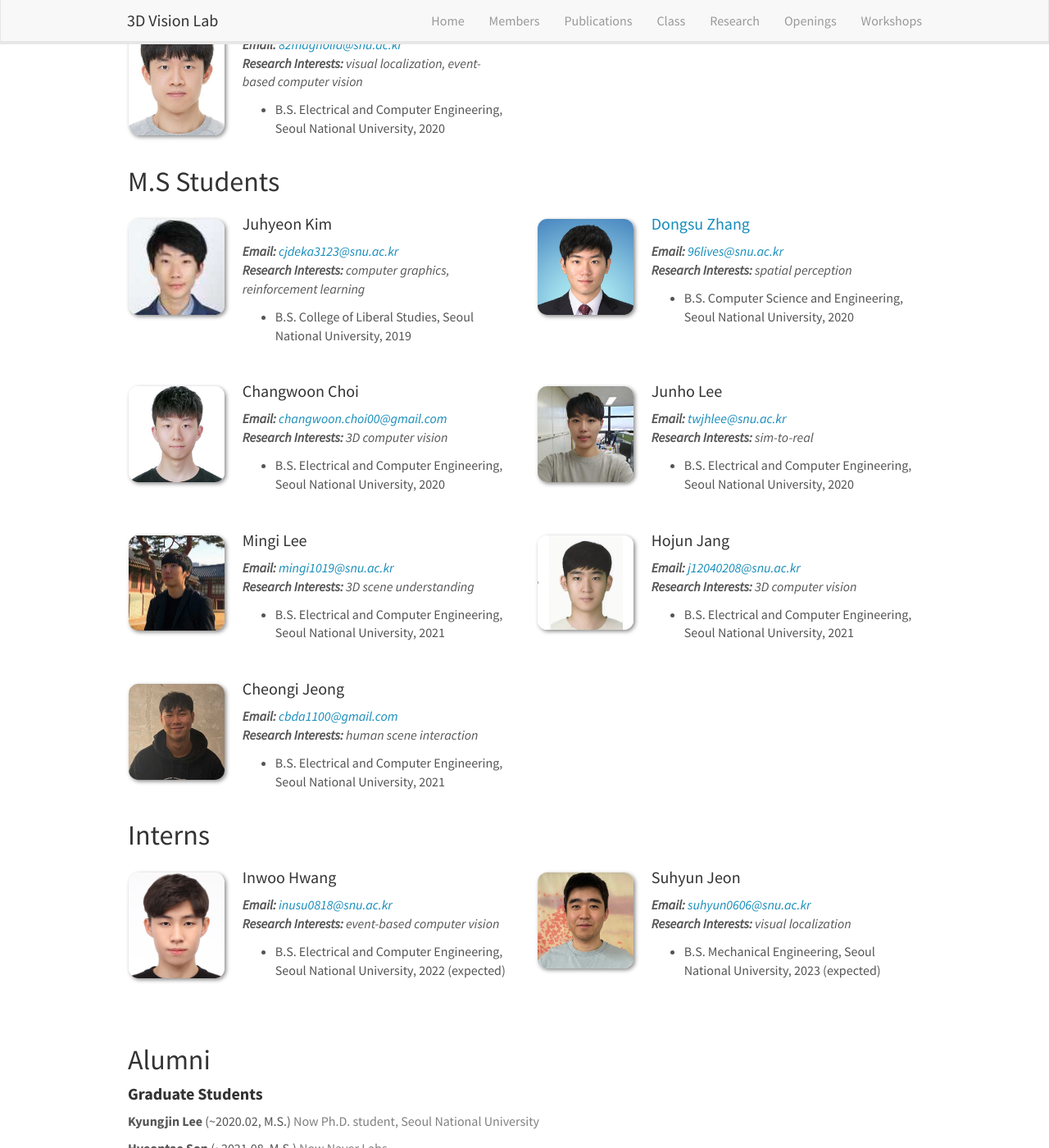
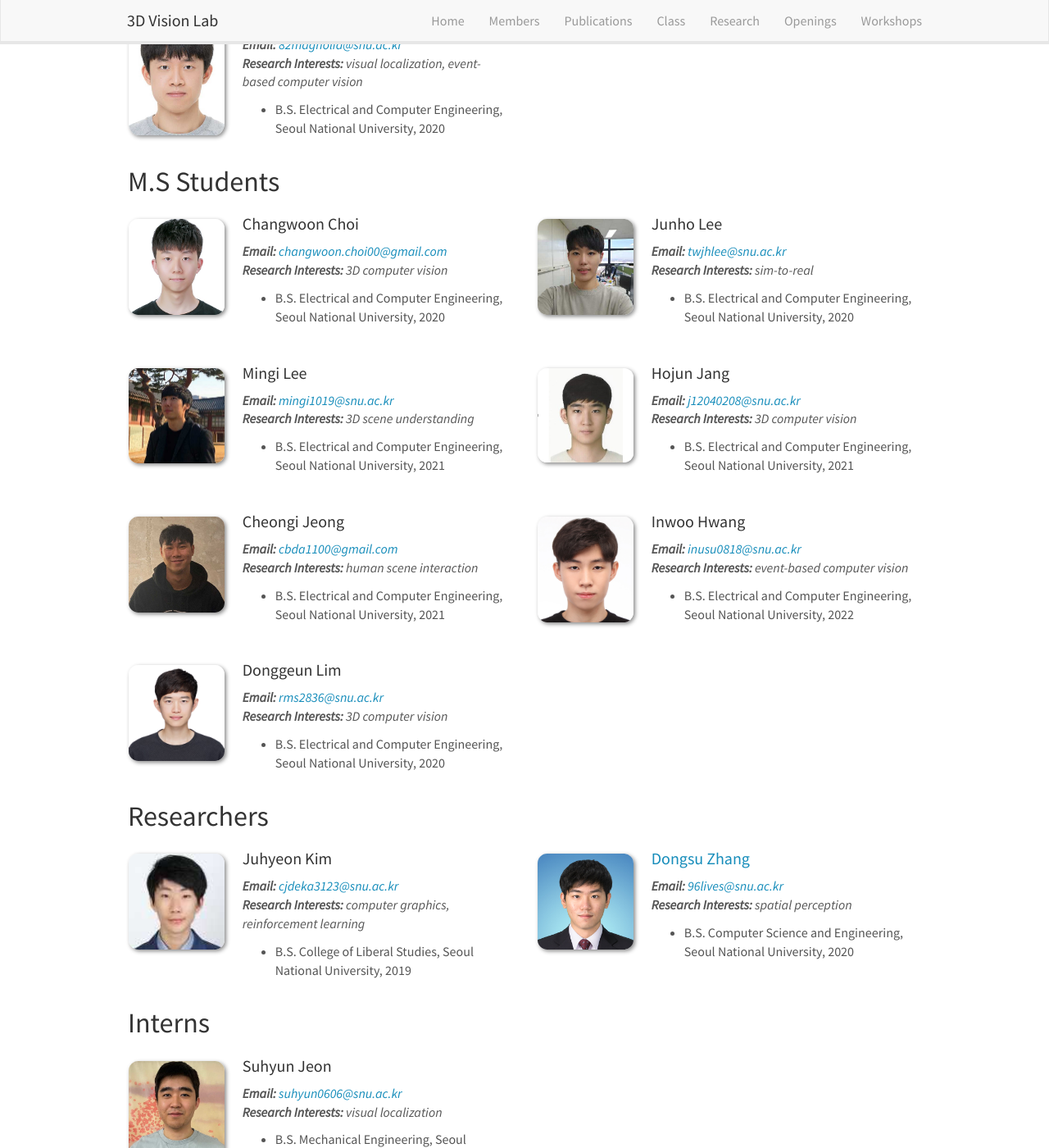
Before and after one commit to 3dvision-snu/3dvision-snu.github.io, a Jekyll site: the page built from _pages/members.md, in a window 1280 px wide and 1400 px high, scrolled down 827 px. Shown: the whole window at 82% size. Built offline with Jekyll 4.4.1, drawn with Linux system fonts in a browser that asks for light colours; nearby versions of some CDN libraries.

Commit message:
2022spring

```diff
--- a/_data/classes_current.yml
+++ b/_data/classes_current.yml
@@ -1,3 +1,9 @@
 #- class_name:
 #  class_page:
 #  educations:
+
+- name: Graphics Programming
+  semester: 2022-1
+
+- name: Introduction to Random Variables and Random Processes
+  semester: 2022-1
--- a/_data/members_intern.yml
+++ b/_data/members_intern.yml
@@ -4,14 +4,6 @@
 #  email:
 #  page:
 #  educations:
-
-- name: Inwoo Hwang
-  photo: inwoo_hwang.jpg
-  research_interests: event-based computer vision
-  # info: B.S. expected 2022
-  email: inusu0818@snu.ac.kr
-  educations:
-    - B.S. Electrical and Computer Engineering, Seoul National University, 2022 (expected)
 
 - name: Suhyun Jeon
   photo: suhyun_jeon.jpg
--- a/_data/members_ms.yml
+++ b/_data/members_ms.yml
@@ -5,22 +5,6 @@
 #  page:
 #  educations:
 
-- name: Juhyeon Kim
-  photo: juhyeon_kim.jpg
-  research_interests: computer graphics, reinforcement learning
-  # info: Masters, started Sep 2019
-  email: cjdeka3123@snu.ac.kr
-  # page: "#"
-  educations:
-    - B.S. College of Liberal Studies, Seoul National University, 2019
-
-- name: Dongsu Zhang
-  photo: dongsu_zhang.jpg
-  research_interests: spatial perception
-  email: 96lives@snu.ac.kr
-  page: http://dszhang.me/about
-  educations:
-    - B.S. Computer Science and Engineering, Seoul National University, 2020
 
 - name: Changwoon Choi
   photo: changwoon_choi.jpg
@@ -61,3 +45,19 @@
   email: cbda1100@gmail.com
   educations:
     - B.S. Electrical and Computer Engineering, Seoul National University, 2021
+
+- name: Inwoo Hwang
+  photo: inwoo_hwang.jpg
+  research_interests: event-based computer vision
+  # info: B.S. expected 2022
+  email: inusu0818@snu.ac.kr
+  educations:
+    - B.S. Electrical and Computer Engineering, Seoul National University, 2022
+
+- name: Donggeun Lim
+  photo: donggeun_lim.jpg
+  research_interests: 3D computer vision
+  # info: B.S. expected 2022
+  email: rms2836@snu.ac.kr
+  educations:
+    - B.S. Electrical and Computer Engineering, Seoul National University, 2020
--- /dev/null
+++ b/_data/members_researcher.yml
@@ -0,0 +1,23 @@
+#- name:
+#  photo: rock.jpg
+#  info:
+#  email:
+#  page:
+#  educations:
+
+- name: Juhyeon Kim
+  photo: juhyeon_kim.jpg
+  research_interests: computer graphics, reinforcement learning
+  # info: Masters, started Sep 2019
+  email: cjdeka3123@snu.ac.kr
+  # page: "#"
+  educations:
+    - B.S. College of Liberal Studies, Seoul National University, 2019
+
+- name: Dongsu Zhang
+  photo: dongsu_zhang.jpg
+  research_interests: spatial perception
+  email: 96lives@snu.ac.kr
+  page: http://dszhang.me/about
+  educations:
+    - B.S. Computer Science and Engineering, Seoul National University, 2020
--- a/_data/publist2022.yml
+++ b/_data/publist2022.yml
@@ -19,6 +19,7 @@
     url:
     display: AAAI Conference on Artificial Intelligence 2022
     code: https://github.com/jinseokbae/neural_marionette
+    video: https://recorder-v3.slideslive.com/?share=59008&s=e4c8ffc0-205b-4fd9-8dcb-84f4745a382a
   highlight: 0
   news2:
 
--- a/_pages/members.md
+++ b/_pages/members.md
@@ -124,6 +124,49 @@ permalink: /members/
 {% if even_odd == 1 %}
 </div>
 {% endif %}
+
+## Researchers
+{% assign number_printed = 0 %}
+{% for member in site.data.members_researcher %}
+{% assign even_odd = number_printed | modulo: 2 %}
+{% if even_odd == 0 %}
+<div class="row">
+{% endif %}
+<div class="col-sm-6 clearfix">
+[comment]: <> (  {% if member.page == nil %})
+[comment]: <> (  <img src="{{ site.url }}{{ site.baseurl }}/images/memberspic/{{ member.photo }}" class="img-responsive" width="25%" style="float: left" />)
+[comment]: <> (  {% else %})
+[comment]: <> (  <a href="{{member.page}}"><img src="{{ site.url }}{{ site.baseurl }}/images/memberspic/{{ member.photo }}" class="img-responsive" width="25%" style="float: left" /></a>)
+[comment]: <> (  {% endif %})
+[comment]: <> (  <h4>{{ member.name }}</h4>)
+  <img src="{{ site.url }}{{ site.baseurl }}/images/memberspic/{{ member.photo }}" class="img-responsive" width="25%" style="float: left" />
+  {% if member.page == nil %}
+  <h4>{{ member.name }}</h4>
+  {% else %}
+  <h4> <a href="{{member.page}}"> {{ member.name }} </a> </h4>
+  {% endif %}
+  <div style="display: flow-root;">
+  <i>
+    <strong> Email: </strong> <{{ member.email }}> <br>
+    <strong> Research Interests: </strong> {{member.research_interests}}
+  </i>
+  <ul style="overflow: hidden">
+  {% for educ in member.educations %}
+  <li> {{ educ }} </li>
+  {% endfor %}
+  </ul>
+</div>
+</div>
+{% assign number_printed = number_printed | plus: 1 %}
+{% if even_odd == 1 %}
+</div>
+{% endif %}
+{% endfor %}
+{% assign even_odd = number_printed | modulo: 2 %}
+{% if even_odd == 1 %}
+</div>
+{% endif %}
+
 ## Interns
 {% assign number_printed = 0 %}
 {% for member in site.data.members_intern %}
```
Also changed, not shown: images/memberspic/donggeun_lim.jpg (added).
